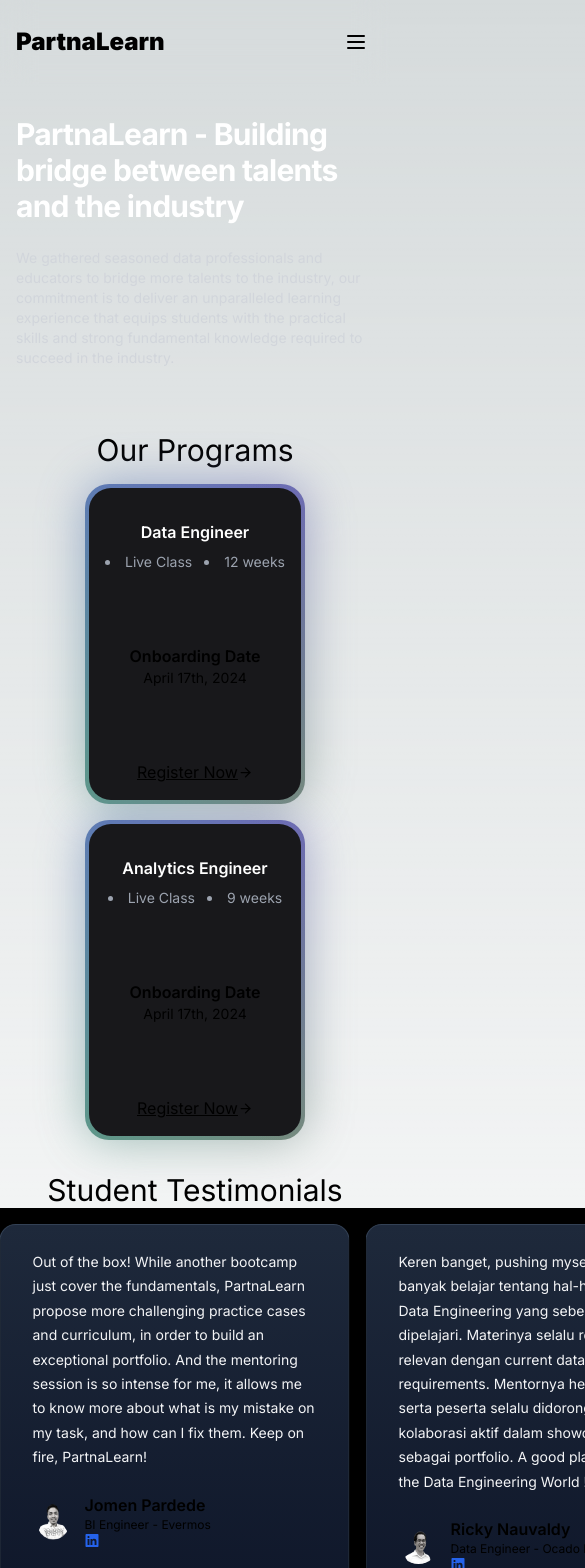
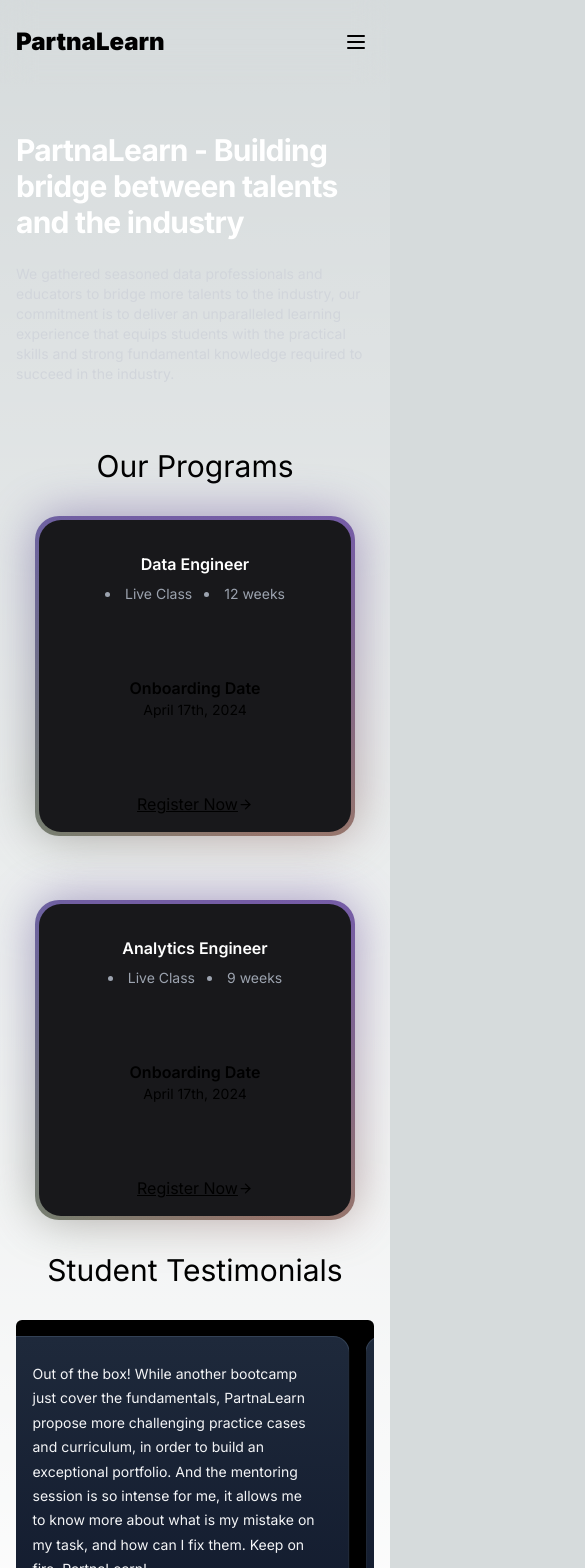
Before and after one commit to partnatech/partnatech-site, a Next.js app: page / in a window 390 px wide. Shown: the top 1568 px of the page, 585 px wide, since content can reach past the window. Built offline with nearby package versions, Linux system fonts and the light colour scheme.

Commit message:
feat: adjust responsive

```diff
--- a/src/app/page.tsx
+++ b/src/app/page.tsx
@@ -4,16 +4,10 @@ import { StudentTestimonials } from "@/components/home/student-testimonials";
 
 export default function Home() {
   return (
-    <main className="flex min-h-screen flex-col items-center justify-between lg:py-8  space-y-8 lg:space-y-24 p-4 lg: py-0">
-      <section>
-        <HomeHero />
-      </section>
-      <section>
-        <ProgramList />
-      </section>
-      <section>
-        <StudentTestimonials />
-      </section>
-    </main>
+    <div className="lg:space-y-16 space-y-8 p-4">
+      <HomeHero />
+      <ProgramList />
+      <StudentTestimonials />
+    </div>
   );
 }
--- a/src/components/home/hero.tsx
+++ b/src/components/home/hero.tsx
@@ -3,7 +3,7 @@ import { homeCopy } from "@/utils/i18n/home";
 
 export default function Home() {
   return (
-    <div className="mx-auto max-w-7xl w-full py-8 sm:py-0 lg:py-0">
+    <div className="mx-auto max-w-7xl w-full py-8">
       <div className="hidden sm:mb-8 sm:flex sm:justify-center">
         <div className="relative rounded-full px-3 py-1 text-sm leading-6 text-gray-400 ring-1 ring-white/10 hover:ring-white/20">
           Announcing our next batch.{" "}
--- a/src/components/home/program-list.tsx
+++ b/src/components/home/program-list.tsx
@@ -9,7 +9,7 @@ export const ProgramList = () => {
       <h1 className="text-3xl text-center mb-4" id="programs">
         Our Programs
       </h1>
-      <div className="grid lg:grid-cols-2 lg:gap-16 gap-4 grid-cols-1">
+      <div className="grid grid-cols-1 lg:grid-cols-2 lg:max-w-2xl max-w-xs gap-16 mx-auto">
         {homeCopy.programs.map((program, index) => {
           return <ProgramCard key={index} name={program.name} duration={program.duration} link={program.link} />;
         })}
```
